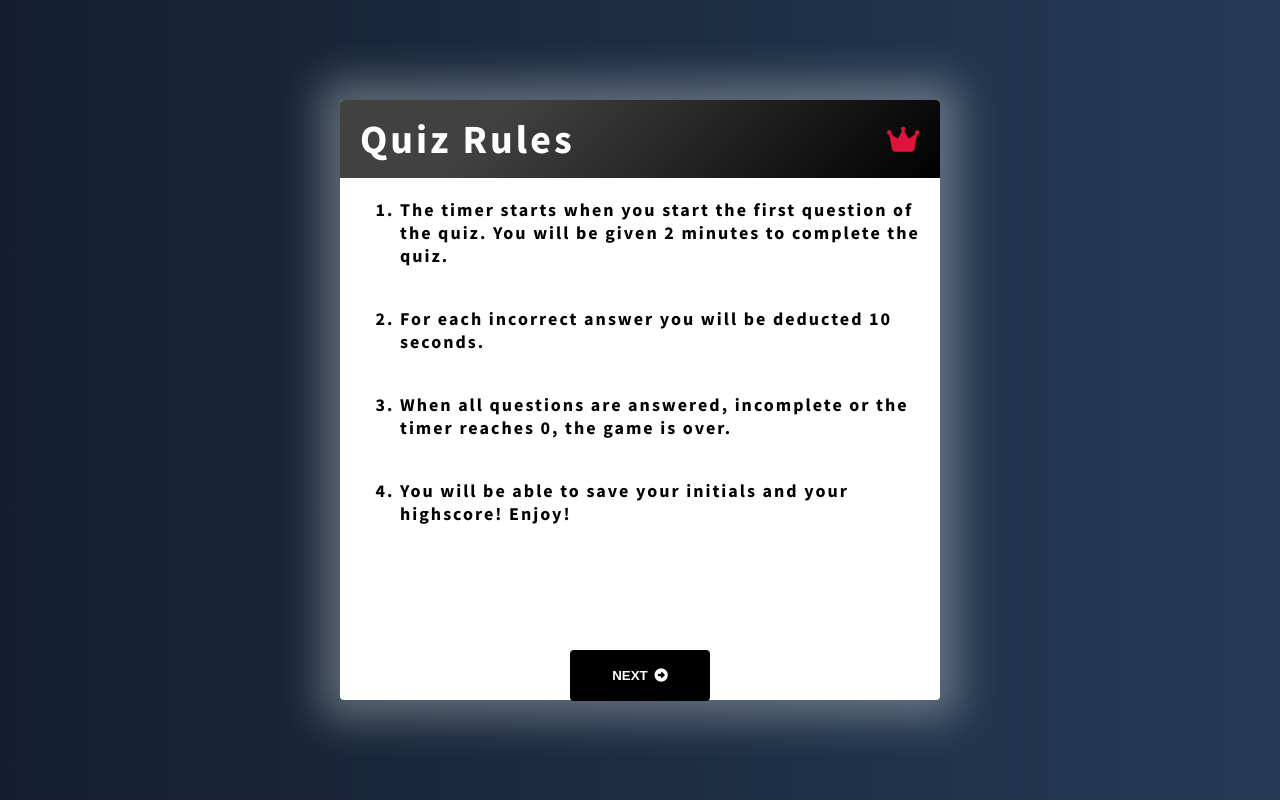
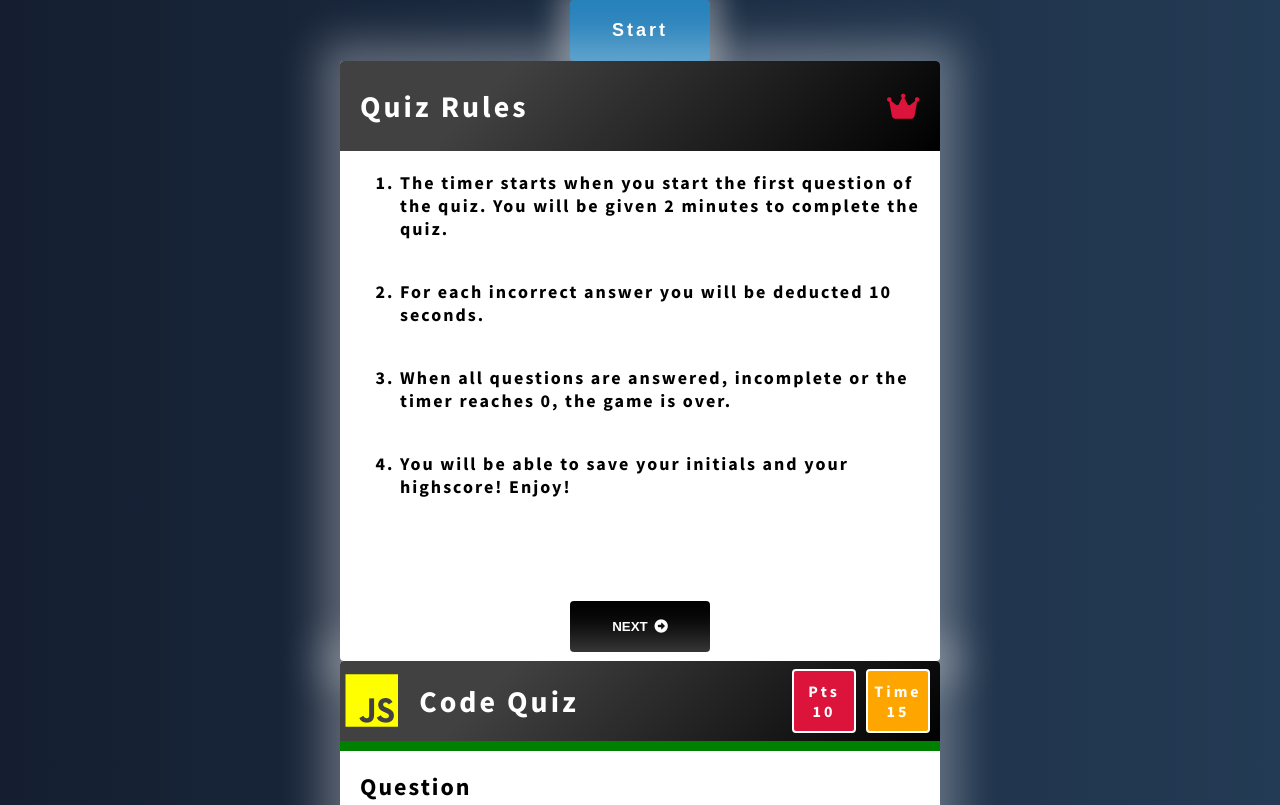
Before and after one commit to ss12932/js-code-quiz, a plain HTML site: page index.html in a window 1280 px wide. Shown: the top 805 px of the page. Drawn offline with Linux system fonts and the light colour scheme.

Commit message:
layout fixes - tweaking css all sctns

```diff
--- a/assets/css/main.css
+++ b/assets/css/main.css
@@ -55,7 +55,7 @@ body {
   font-weight: bold;
   font-size: 1.8rem;
   background-color: var(--clr-blue);
-  color: white;
+  color: var(--clr-white);
   border: none;
   animation: radiate 2.2s infinite;
   cursor: pointer;
@@ -70,24 +70,27 @@ body {
 }
 
 /* 4. intro rule section Styling */
-.section-container .header {
+#form-container .header-container,
+#info-section .header {
   flex-direction: row;
   justify-content: space-between;
   align-items: center;
 }
+
 .header {
   background-color: #000000;
   background-image: linear-gradient(315deg, #000000 0%, #414141 74%);
   border-radius: 0.4rem 0.4rem 0 0;
-  color: white;
+  color: var(--clr-white);
   letter-spacing: 0.3rem;
   display: flex;
   flex-direction: column;
-  justify-content: flex-end;
+  justify-content: center;
+  height: 9rem;
 }
 .content-section-title {
   margin: 0 0 0 2rem;
-  font-size: 4rem;
+  font-size: 3rem;
   display: flex;
   justify-content: flex-start;
   padding: 1.4rem 0;
@@ -138,7 +141,7 @@ body {
   border: none;
   border-radius: 0.4rem;
   background-color: #000000;
-  color: white;
+  color: var(--clr-white);
   text-transform: uppercase;
   font-weight: 600;
 }
@@ -155,6 +158,7 @@ body {
 /* Question Container Styles */
 
 .application-title {
+  font-size: 3rem;
   margin: 0 0 0 2rem;
 }
 
@@ -186,7 +190,7 @@ body {
   display: flex;
   justify-content: space-between;
   align-items: center;
-  margin: 1.8rem 0.8rem 1.8rem 0;
+  margin: 0.8rem 0.8rem 0.8rem 0;
 }
 .hud-wrapper {
   display: flex;
@@ -197,7 +201,7 @@ body {
   flex-direction: column;
   align-items: center;
   font-weight: 900;
-  border: 2px solid white;
+  border: 2px solid var(--clr-white);
   border-radius: 0.4rem;
   padding: 1rem;
   background-color: crimson;
@@ -214,7 +218,7 @@ body {
   flex-direction: column;
   align-items: center;
   font-weight: 900;
-  border: 2px solid white;
+  border: 2px solid var(--clr-white);
   border-radius: 0.4rem;
   padding: 1rem;
   margin-right: 0.2rem;
@@ -234,9 +238,11 @@ form {
 .form-section-title {
   text-align: center;
   font-size: 3rem;
+  text-transform: uppercase;
+  font-weight: bold;
 }
 .form-control {
-  background-color: dodgerblue;
+  background-color: var(--clr-blue);
   display: flex;
   justify-content: center;
   align-items: center;
@@ -279,7 +285,7 @@ form {
 
 .submit-btn:hover {
   background-color: #32cd32;
-  color: white;
+  color: var(--clr-white);
   animation: none;
 }
 .form-btns {
@@ -302,7 +308,7 @@ form {
 
 .playagain-btn:hover {
   background-color: #32cd32;
-  color: white;
+  color: var(--clr-white);
 }
 .fa-crown {
   color: crimson;
@@ -324,7 +330,7 @@ form {
   margin-bottom: 2rem;
 }
 .footer {
-  height: 5rem;
+  height: 6rem;
 }
 /* keyframes */
 
--- a/index.html
+++ b/index.html
@@ -18,9 +18,9 @@
   <body>
     <main class="main" id="main">
       <!-- start button to initialise application -->
-      <!-- <div class="btn-control">
+      <div class="btn-control">
         <button class="start-btn" id="start-btn">Start</button>
-      </div> -->
+      </div>
       <!-- info rule section when start button pressed - will be dynamically rendered-->
       <section class="section-container" id="info-section">
         <header class="header">
@@ -57,7 +57,7 @@
       </section>
 
       <!-- Question Section - will be dynamically rendered. initial markup to determine styling -->
-      <!-- <section class="section-container" id="question-container">
+      <section class="section-container" id="question-container">
         <header class="header">
           <div class="header-container">
             <h1 class="application-title">
@@ -83,10 +83,10 @@
           <li class="choice-item"></li>
           <li class="choice-item"></li>
         </ol>
-      </section> -->
+      </section>
 
       <!-- Form Section - will be dynamically rendered. initial markup to determine styling -->
-      <!-- <section class="section-container" id="form-container">
+      <section class="section-container" id="form-container">
         <header class="header">
           <div class="header-container">
             <h1 class="application-title">
@@ -119,7 +119,7 @@
             <button class="playagain-btn">Play Again!</button>
           </div>
         </form>
-      </section> -->
+      </section>
     </main>
     <script src="./assets/js/index.js"></script>
     <script src="./assets/js/result.js"></script>
```
Also changed, not shown: result.html (+3 -1 lines).
